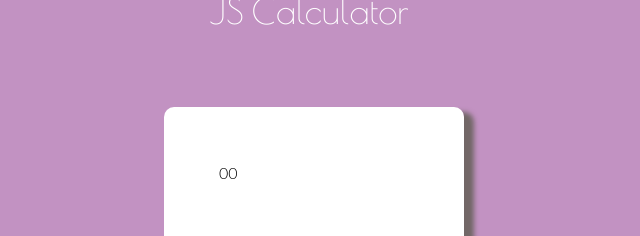
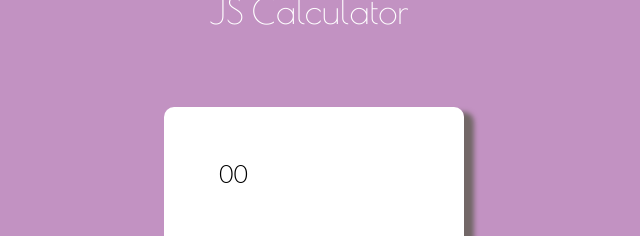
Before and after one commit to BrianLusina/JS-Calculator, a plain HTML site: page index.html in a window 1280 px wide. Both pictures are taken after a click on the element "00". Shown: the top 236 px of the page, 331-971 px from the left. Drawn offline with nearby package versions, Linux system fonts and the light colour scheme; a web font is replaced by a local one.

Commit message:
configured clear buttons

```diff
--- a/css/main.css
+++ b/css/main.css
@@ -40,6 +40,7 @@ section{
 	padding: 55px;
 	background: white;
 	color:black;
+	max-width:100%;
 	border-top-left-radius: 10px;
 	border-top-right-radius: 10px;
 }
@@ -79,6 +80,7 @@ button{
 /*display inputs*/
 #calc-display p span{
 	margin:0px;
+	font-size: 25px;
 }
 
 
--- a/js/mainscript.js
+++ b/js/mainscript.js
@@ -1,17 +1,35 @@
 $(document).ready(function(){
-	/*Obtain all JS calculator buttons and store in variables*/
+	/*Obtain all JS calculator buttons and store in variables
+	*/
+
+	/*button containers*/
+	var buttonContainer = $('.button-container');
+	var clearButton = $('.clear-button');
+	var equalsContainer = $('.eq-container');
 
 	//calculator display
 	var calcDisplay = $('#calc-display p');
-	//buttons
-	var acButton = $('#ac-btn'), cButton = $('#cancel-btn'), lftBracketbtn = $('#left-bracket'), rghtBracketbtn = $('#right-bracket-btn'), sevBtn = $('#sev-btn'), eghtBtn = $('#eight-btn'), nineBtn = $('#nine-btn'), plusBtn = $('#plus-btn'), fourBtn = $('#four-btn'), fiveBtn = $('#five-btn'), sixBtn = $('#six-btn'), minusBtn = $('#minu-btn'), oneBtn = $('#one-btn'), twoBtn = $('#two-btn'), threeBtn = ('#three-btn'), multBtn = $('#mult-btn'), periodBtn = $('#period-btn'), zeroBtn = $('#zero-btn'), doubleZero = $('#double-zero-btn'), divBtn = $('#div-btn');
+
+	//clear buttons
+	var acButton = $('#ac-btn'),
+		cButton = $('#cancel-btn');
+
+	//bracket buttons
+	var lftBracketbtn = $('#left-bracket'),
+		rghtBracketbtn = $('#right-bracket-btn');
+
+	//number buttons
+	var sevBtn = $('#sev-btn'), eghtBtn = $('#eight-btn'), nineBtn = $('#nine-btn'), fourBtn = $('#four-btn'), fiveBtn = $('#five-btn'), sixBtn = $('#six-btn'), oneBtn = $('#one-btn'), twoBtn = $('#two-btn'), threeBtn = ('#three-btn'), periodBtn = $('#period-btn'), zeroBtn = $('#zero-btn'), doubleZero = $('#double-zero-btn');
+
+	//operator buttons
+	var operators = $('.operator-button'),
+		plusBtn = $('#plus-btn'),
+		minusBtn = $('#minu-btn'),
+		multBtn = $('#mult-btn'),
+		divBtn = $('#div-btn');
 
 	/*equals button*/
 	var equalsBtn = $('#equals-btn');
-
-	var buttonContainer = $('.button-container');
-	var clearButton = $('.clear-button');
-	var equalsContainer = $('.eq-container');
 
 	/*record click events from button containers
 	store value in variable and display in calc display
@@ -23,18 +41,16 @@ $(document).ready(function(){
 
 		console.log(currVal);
 		calcDisplay.append("<span>" + currVal + "</span>");
-
 	});
-
 
 	//configure AC button to clear display
 	acButton.on('click', function(){
-		calcDisplay.empty();
+	   calcDisplay.empty();
 	});
 
-	//remove last child input from display
+	 //remove last child input from display
 	cButton.on('click', function(){
-		$("#calc-display p:last-child").empty();
+		$("#calc-display p span:last-child").remove();
 	});
 
 });
```
